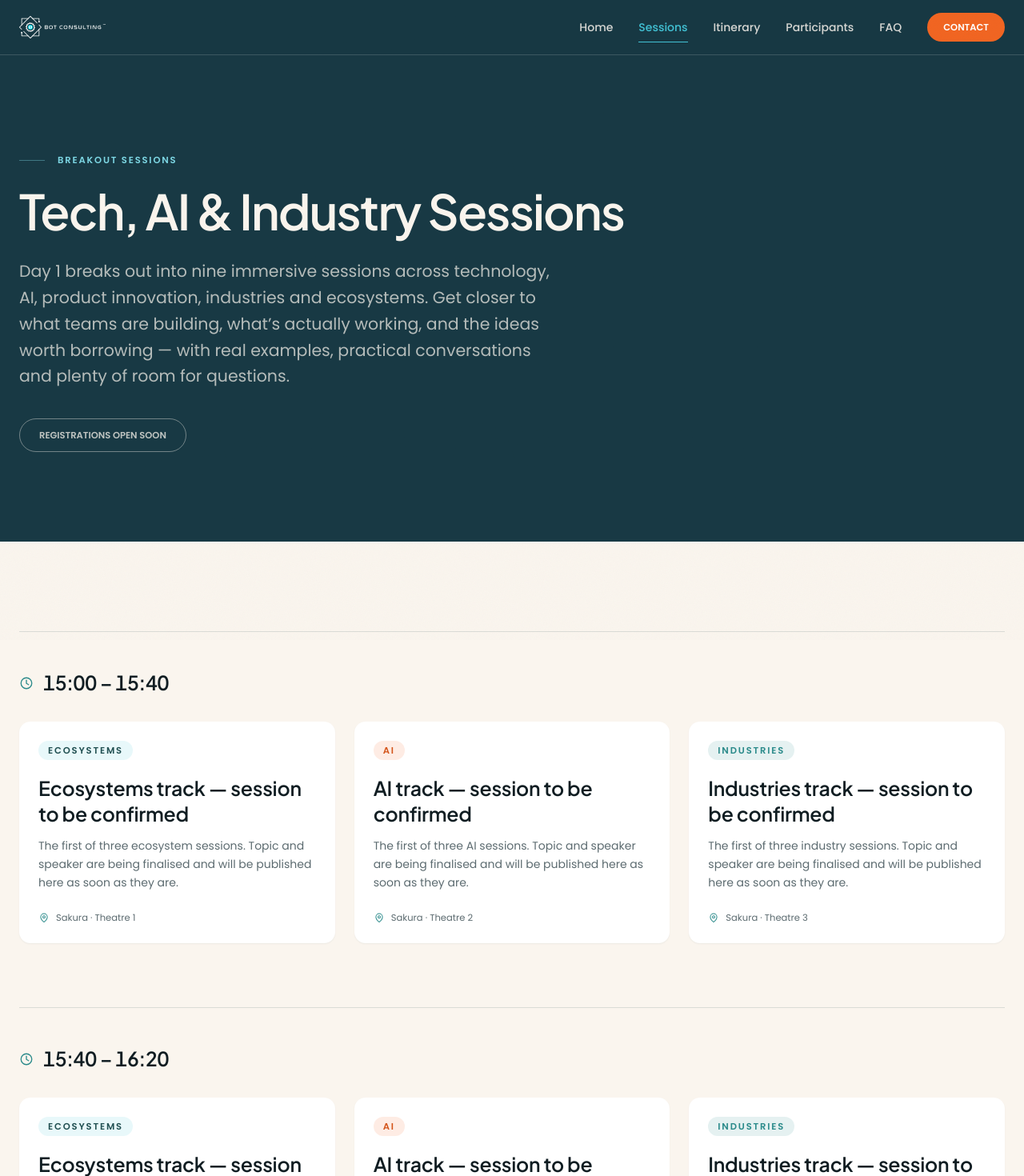
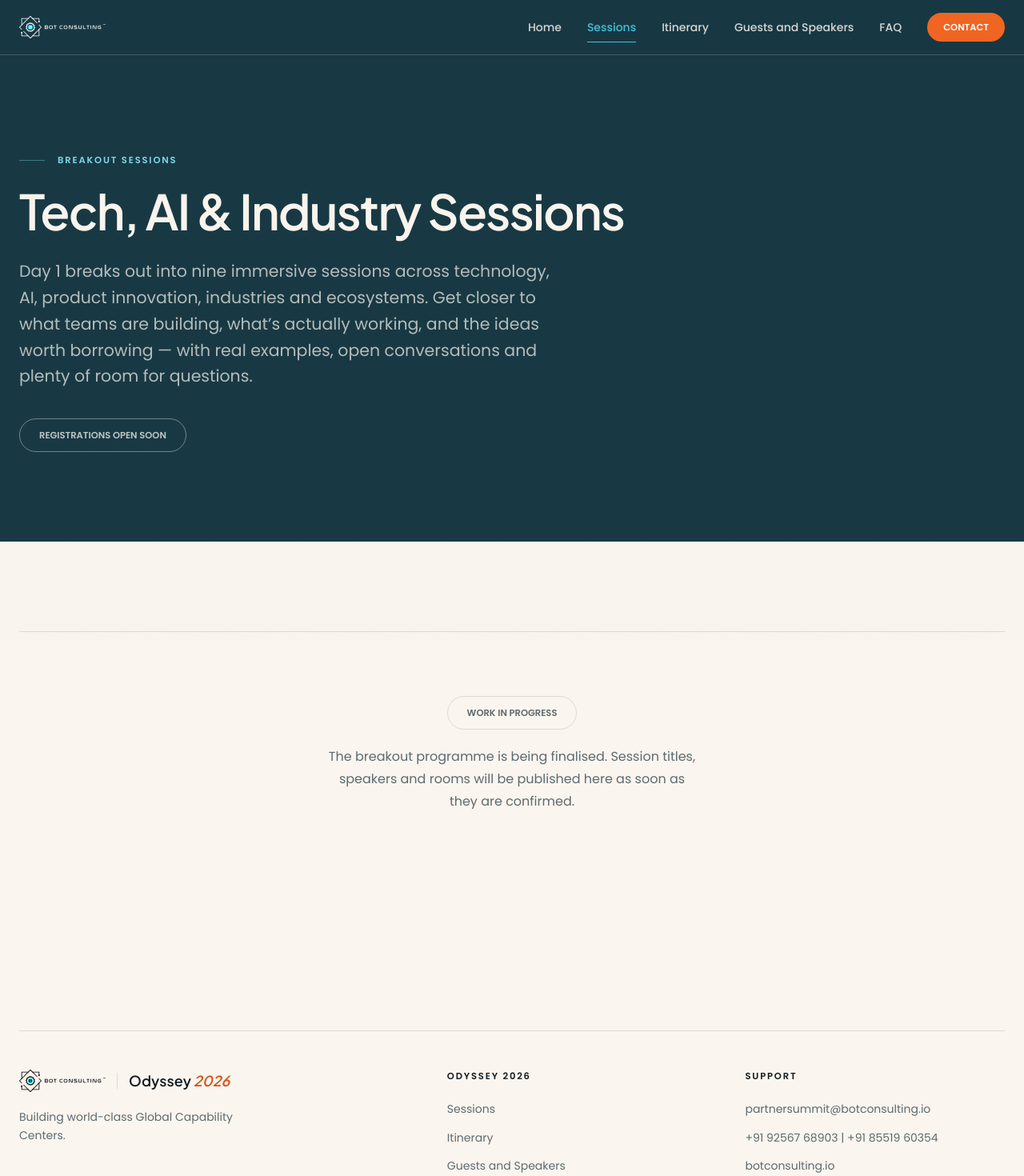
Before and after one commit to harsh-dadhich-11/partner-summit, a Next.js app: page /sessions in a window 1280 px wide. Shown: the top 1470 px of the page at 80% size. Built offline with nearby package versions, Linux system fonts and the light colour scheme.

Commit message:
refactor: update summit copy, terminology, and build scripts for enhanced clarity and workflow efficiency

```diff
--- a/src/app/sessions/page.tsx
+++ b/src/app/sessions/page.tsx
@@ -1,8 +1,10 @@
 import type { Metadata } from "next";
-import SessionCard from "@/components/sessions/SessionCard";
-import { Icon } from "@/components/ui/Icon";
+// Commented out with the session list below, not deleted — all three come straight back
+// when the programme is confirmed.
+// import SessionCard from "@/components/sessions/SessionCard";
+// import { Icon } from "@/components/ui/Icon";
 import PageHeader from "@/components/ui/PageHeader";
-import { sessionSlots } from "@/data/sessions";
+// import { sessionSlots } from "@/data/sessions";
 
 export const metadata: Metadata = {
   title: "Sessions | Odyssey 2026",
@@ -18,7 +20,7 @@ export default function SessionsPage() {
       <PageHeader
         kicker="Breakout Sessions"
         title="Tech, AI & Industry Sessions"
-        description="Day 1 breaks out into nine immersive sessions across technology, AI, product innovation, industries and ecosystems. Get closer to what teams are building, what’s actually working, and the ideas worth borrowing — with real examples, practical conversations and plenty of room for questions."
+        description="Day 1 breaks out into nine immersive sessions across technology, AI, product innovation, industries and ecosystems. Get closer to what teams are building, what’s actually working, and the ideas worth borrowing — with real examples, open conversations and plenty of room for questions."
         action={
           <span className="inline-flex items-center rounded-full border border-cream/40 px-6 py-3 text-micro font-semibold tracking-normal text-cream/75 uppercase">
             Registrations open soon
@@ -27,7 +29,27 @@ export default function SessionsPage() {
       />
 
       <div className="mx-auto max-w-[80rem] px-6 py-20 lg:py-28">
-        {sessionSlots.map((group, slotIndex) => (
+        {/*
+          The nine cards are hidden until the programme is confirmed: every title in
+          data/sessions.ts is still a placeholder reading "session to be confirmed", and
+          publishing nine of those reads worse than saying plainly that it is in progress.
+          Restore the block below — and the three imports at the top — once topics land.
+
+          The pill deliberately does NOT reuse the header's classes: that one is
+          border-cream/40 text-cream/75 because PageHeader sits on a dark ground, and it
+          would be near-invisible here on the light body background.
+        */}
+        <div className="flex flex-col items-center gap-5 border-t border-rule py-20 text-center">
+          <span className="inline-flex items-center rounded-full border border-rule px-6 py-3 text-micro font-semibold tracking-normal text-muted uppercase">
+            Work in progress
+          </span>
+          <p className="max-w-[46ch] text-body text-muted">
+            The breakout programme is being finalised. Session titles, speakers and rooms
+            will be published here as soon as they are confirmed.
+          </p>
+        </div>
+
+        {/* {sessionSlots.map((group, slotIndex) => (
           <section key={group.slot} className={slotIndex > 0 ? "mt-16 lg:mt-20" : ""}>
             <div className="flex items-center gap-3 border-t border-rule pt-12">
               <span className="text-teal-mid">
@@ -38,13 +60,13 @@ export default function SessionsPage() {
 
             <ul className="mt-8 grid gap-6 md:grid-cols-3">
               {group.sessions.map((session, index) => (
-                /* Index restarts each slot on purpose: the stagger should read left to
-                   right across a row, not accumulate half a second by the last card. */
+                // Index restarts each slot on purpose: the stagger should read left to
+                // right across a row, not accumulate half a second by the last card.
                 <SessionCard key={session.room} session={session} index={index} />
               ))}
             </ul>
           </section>
-        ))}
+        ))} */}
       </div>
     </>
   );
--- a/src/app/speakers/page.tsx
+++ b/src/app/speakers/page.tsx
@@ -4,7 +4,7 @@ import PageHeader from "@/components/ui/PageHeader";
 import { speakers } from "@/data/speakers";
 
 export const metadata: Metadata = {
-  title: "Participants | Odyssey 2026",
+  title: "Guests and Speakers | Odyssey 2026",
   description:
     "The leaders and partners taking part in Odyssey 2026, Ananta Spa & Resort, Jaipur.",
 };
@@ -13,7 +13,7 @@ export default function SpeakersPage() {
   return (
     <>
       <PageHeader
-        kicker="Participants"
+        kicker="Guests and Speakers"
         title="Great people. Great stories."
         description="Big bets. Hard calls. Lessons learned. And the ideas making their way from boardrooms into the real world. Hear from the leaders joining us at Odyssey. "
       />
--- a/src/components/Footer.tsx
+++ b/src/components/Footer.tsx
@@ -4,8 +4,8 @@ import { SUMMIT_EMAIL } from "@/data/site";
 const footerLinks = [
   { label: "Sessions", href: "/sessions" },
   { label: "Itinerary", href: "/itinerary" },
-  { label: "Participants", href: "/speakers" },
-  { label: "Relive’25", href: "/relive" },
+  { label: "Guests and Speakers", href: "/speakers" },
+  // { label: "Relive’25", href: "/relive" },
   { label: "Event experience", href: "/#experience" },
 ];
 
--- a/src/components/Navbar.tsx
+++ b/src/components/Navbar.tsx
@@ -8,7 +8,7 @@ const navLinks = [
   { label: "Home", href: "/" },
   { label: "Sessions", href: "/sessions" },
   { label: "Itinerary", href: "/itinerary" },
-  { label: "Participants", href: "/speakers" },
+  { label: "Guests and Speakers", href: "/speakers" },
   // { label: "Relive’25", href: "/relive" },
   { label: "FAQ", href: "/faq" },
 ];
--- a/src/components/home/AgendaTeaser.tsx
+++ b/src/components/home/AgendaTeaser.tsx
@@ -13,9 +13,10 @@ export default function AgendaTeaser() {
           The first names are in.
         </h3>
         <p className="fade-in visible mt-5 text-body text-muted">
-          Founders, operators and partners who have built the thing they&rsquo;re talking about.
-          The sessions around them are still being finalised, and invited guests hear about each
-          one as it&rsquo;s confirmed.
+          Founders, partners, and industry experts with real, hands-on experience in the field
+          &mdash; our first group of confirmed guests is ready to explore below. As for our
+          breakout sessions, we are putting the final touches on the lineup and will notify
+          invited guests as new topics are added.
         </p>
         <div className="fade-in visible mt-8 flex flex-wrap items-center gap-x-8 gap-y-4">
           <Button href="/speakers" className="rounded-full">
--- a/src/components/home/Hero.tsx
+++ b/src/components/home/Hero.tsx
@@ -45,10 +45,16 @@ export default function Hero() {
           </h1>
 
           <p className="fade-in visible mt-6 font-display text-h3 text-cyan-soft">
-            23–25th Oct
+            October 23–25
           </p>
 
+          {/* Two lead paragraphs, so the second sits at mt-4 rather than mt-6: the pair
+              should read as one block under the date, not as two unrelated taglines. */}
           <p className="fade-in visible mt-6 max-w-[46ch] text-lead text-cream/80">
+            Bringing together the people who build, lead, support and grow alongside us.
+          </p>
+
+          <p className="fade-in visible mt-4 max-w-[46ch] text-lead text-cream/80">
             The work we do together spans countries, time zones and countless conversations. Once a year, we swap screens for face time and bring everyone together IRL.
           </p>
 
--- a/src/components/home/Travel.tsx
+++ b/src/components/home/Travel.tsx
@@ -11,7 +11,7 @@ export default function Travel() {
       <SectionHeading
         kicker="Travel & Visa Assistance"
         title="Your journey begins before you arrive."
-        description="Whether you’re travelling across the country or across continents, our team handles invitation letters, visa guidance, accommodation and local travel. Ask us early and none of it has to be your problem."
+        description="Whether you’re travelling from across India or across continents, our team takes care of your invitation letters, visa guidance, accommodation, and local transport. Connect with us early so you can focus entirely on your experience."
       />
 
       {/* A rule and a column split carry this now — it used to be a bordered white card. */}
@@ -22,8 +22,8 @@ export default function Travel() {
           </span>
           <h3 className="mt-5 font-display text-h3 text-ink break-words">Questions before your journey?</h3>
           <p className="mt-3 max-w-[42ch] text-small text-muted">
-            Reach out and we&rsquo;ll sort the details, so the only thing left to plan is what
-            you&rsquo;ll say when you get there.
+            Reach out and we&rsquo;ll handle the logistics, so all you need to focus on is your
+            time with us in Jaipur.
           </p>
           {/* The home page's only route to /faq — most of these questions are answered there
               before anyone needs to write an email. */}
--- a/src/data/faq.ts
+++ b/src/data/faq.ts
@@ -15,7 +15,7 @@ export const faqCategories: FaqCategory[] = [
       },
       {
         question: "When & where is the Summit?",
-        answers: [{ text: "23–25 October 2026 · Ananta Spa & Resort, Jaipur, India." }],
+        answers: [{ text: "October 23-25, 2026 · Ananta Spa & Resort, Jaipur, India." }],
       },
       {
         question: "Who can attend?",
```
Also changed, not shown: src/data/pillars.ts (+5 -5 lines).
